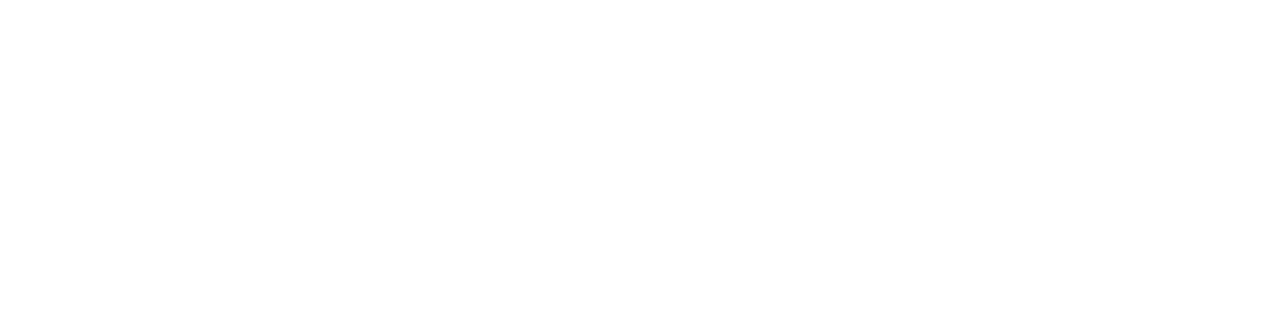
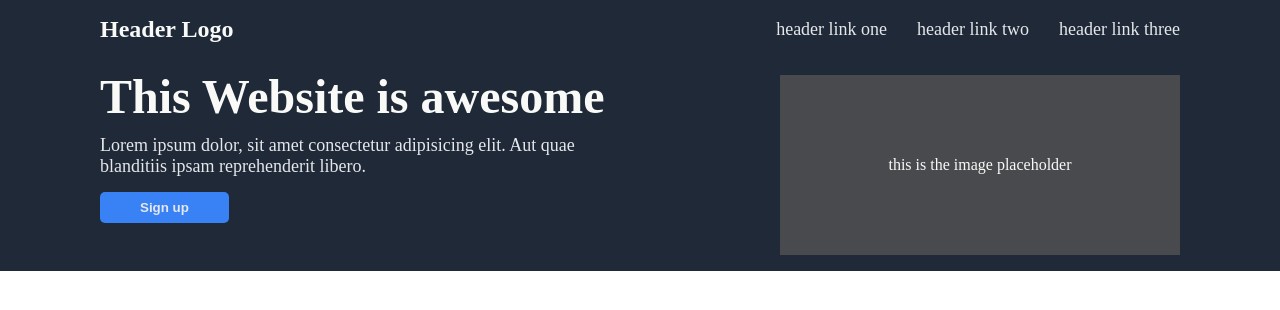
Before and after one commit to philiscoding/Odin-Project-Landing-Page, a plain HTML site: page index.html in a window 1280 px wide. Drawn offline with Linux system fonts and the light colour scheme.

Commit message:
Update Hero Section

```diff
--- a/index.html
+++ b/index.html
@@ -1,5 +1,6 @@
 <!DOCTYPE html>
 <html lang="en">
+
 <head>
     <meta charset="UTF-8">
     <meta http-equiv="X-UA-Compatible" content="IE=edge">
@@ -8,7 +9,34 @@
     <title>Landing Page</title>
 
 </head>
+
 <body>
+    <div class="hero-section">
 
+        <header class="header">
+            <p class="header-logo">Header Logo</p>
+            <ul>
+                <li><a href="">header link one</a></li>
+                <li><a href="">header link two</a></li>
+                <li><a href="">header link three</a></li>
+            </ul>
+        </header>
+
+        <div class="hero-container">
+            <div class="hero-text">
+                <h1>This Website is awesome</h1>
+                <p class="secondary-text">Lorem ipsum dolor, sit amet consectetur adipisicing elit. Aut quae blanditiis
+                    ipsam
+                    reprehenderit libero.</p>
+                <button class="cta">Sign up</button>
+            </div>
+            <div class="hero-image">
+                <div class="image-placeholder">
+                    <p>this is the image placeholder</p>
+                </div>
+            </div>
+        </div>
+    </div>
 </body>
+
 </html>
--- a/styles.css
+++ b/styles.css
@@ -0,0 +1,82 @@
+* {
+    margin: 0;
+    padding: 0;
+}
+
+
+.hero-section {
+    background-color: #1F2937;
+}
+
+.header {
+    display: flex;
+    justify-content: space-between;
+    align-items: center;
+    padding: 16px 100px;
+    height: 100%;
+}
+
+.header-logo {
+    font-size: 24px;
+    font-weight: bold;
+    color: #F9FAF8;
+}
+
+.hero-container {
+    display: flex;
+    justify-content: space-between;
+    padding: 16px 100px;
+}
+
+.hero-text {
+    max-width: 50%;
+
+}
+
+.image-placeholder {
+    width: 400px;
+    height: 180px;
+    display: flex;
+    justify-content: center;
+    align-items: center;
+}
+
+h1 {
+    font-size: 48px;
+    font-weight: bolder;
+    color: #F9FAF8;
+    line-height: 2.8rem;
+    margin-bottom: 15px;
+}
+
+ul {
+    display: flex;
+    gap: 30px;
+    align-items: center;
+}
+
+ul,
+li,
+li a,
+.secondary-text {
+    font-size: 18px;
+    color: #E5E7EB;
+    list-style-type: none;
+    text-decoration: none;
+}
+.secondary-text{
+    margin-bottom: 15px;
+}
+.cta {
+    background-color: #3882F6;
+    color: #E5E7EB;
+    padding: 8px 40px;
+    border-style: none;
+    border-radius: 5px;
+    font-weight: 900;
+}
+
+.image-placeholder {
+    background-color: #494a4d;
+    color: #F9FAF8;
+}
```
Also changed, not shown: STYLES.txt (added).
